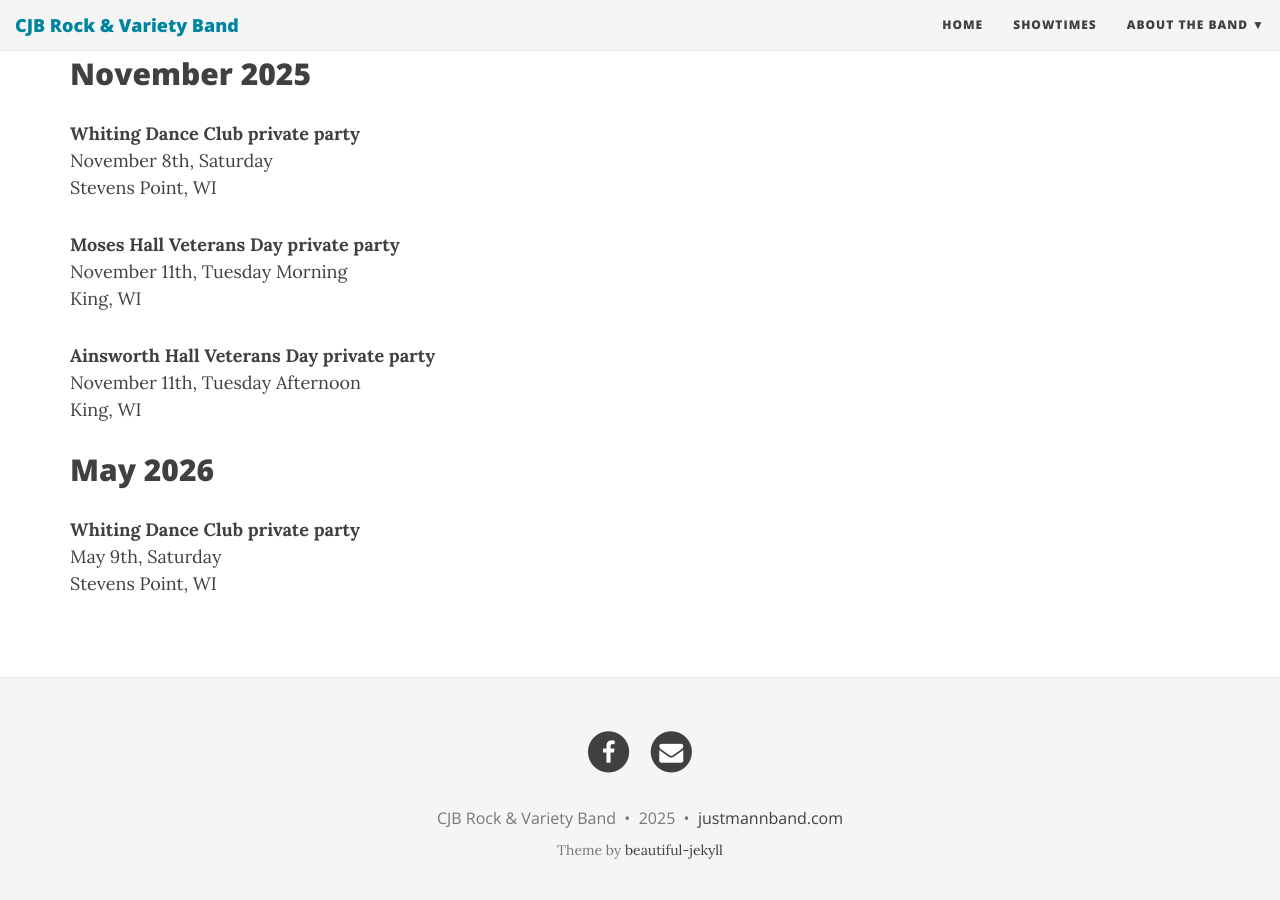
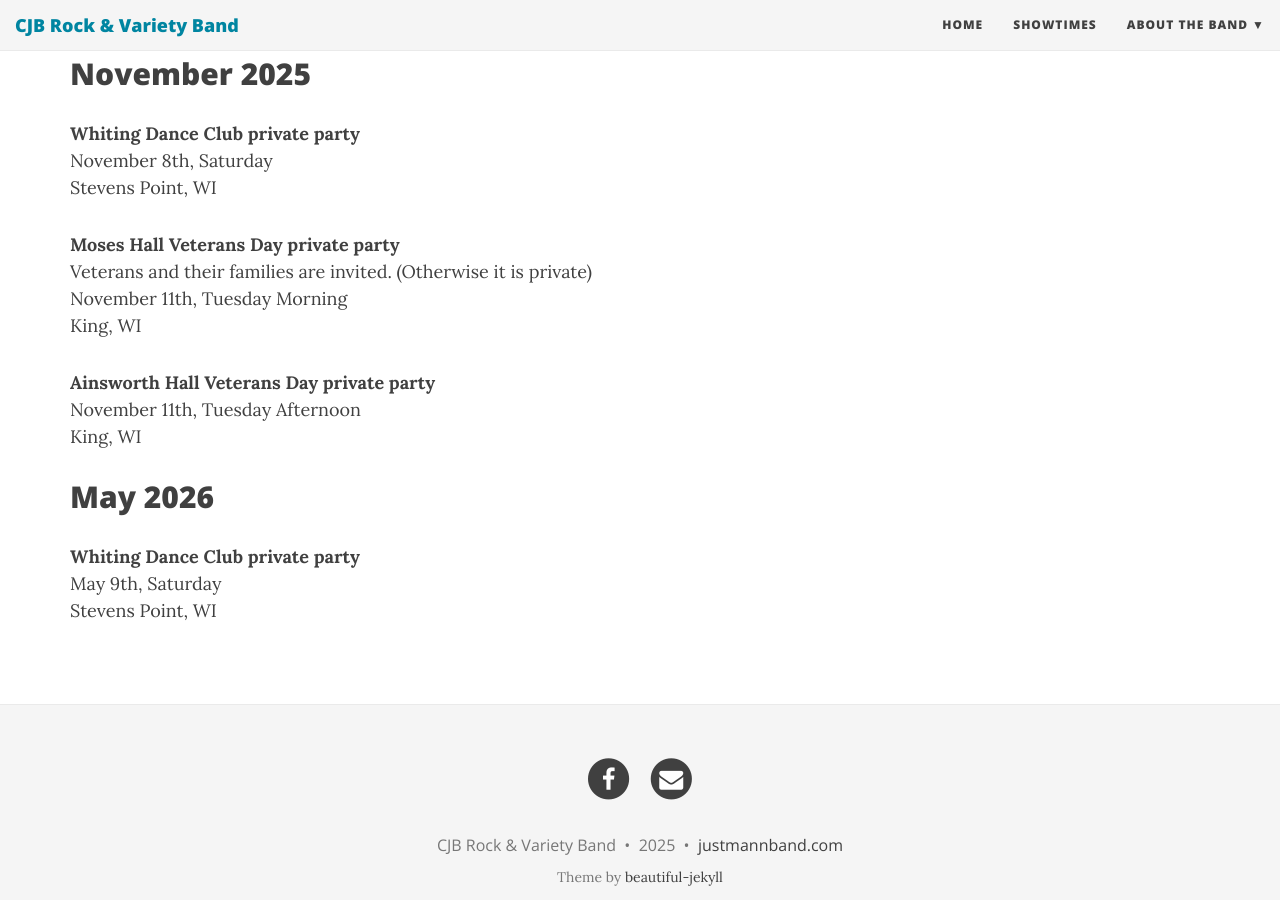
Before and after one commit to jcoenen/justmannband.com, a Jekyll site: the page built from showtimes.md, in a window 1280 px wide and 900 px high, scrolled down 1036 px. Built offline with Jekyll 4.4.1, drawn with Linux system fonts in a browser that asks for light colours; nearby versions of some CDN libraries.

Commit message:
Update showtimes.md

```diff
--- a/showtimes.md
+++ b/showtimes.md
@@ -38,6 +38,7 @@ November 8th, Saturday
 Stevens Point, WI
 
 **Moses Hall Veterans Day private party**
+Veterans and their families are invited. (Otherwise it is private)
 November 11th, Tuesday Morning
 King, WI
 
```
